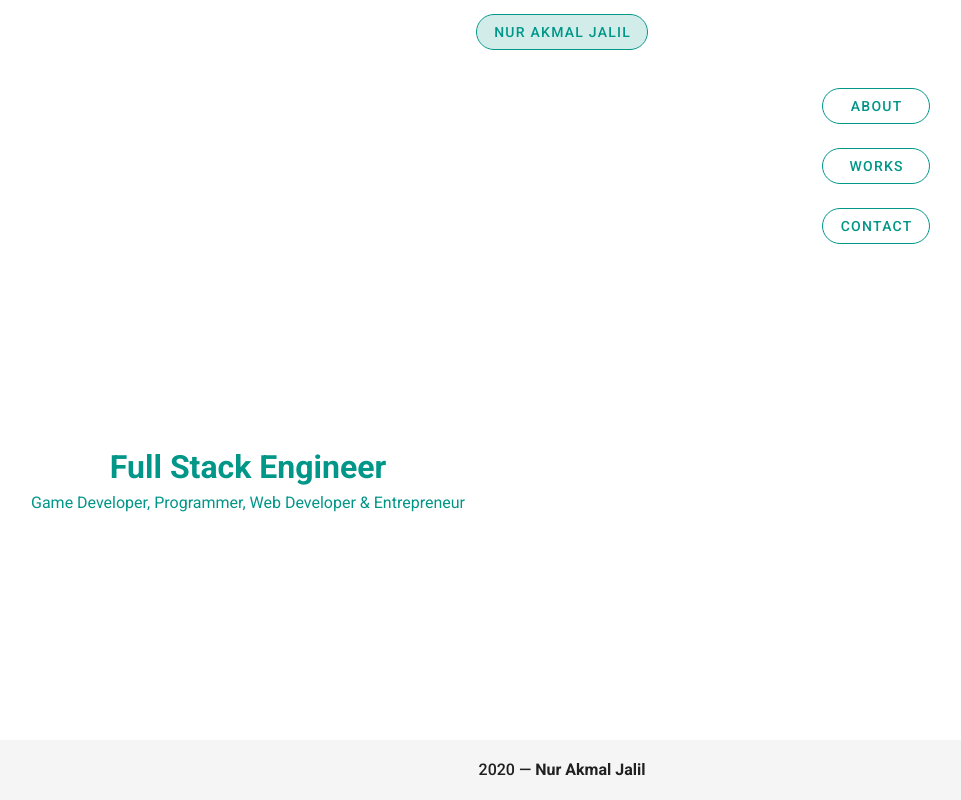
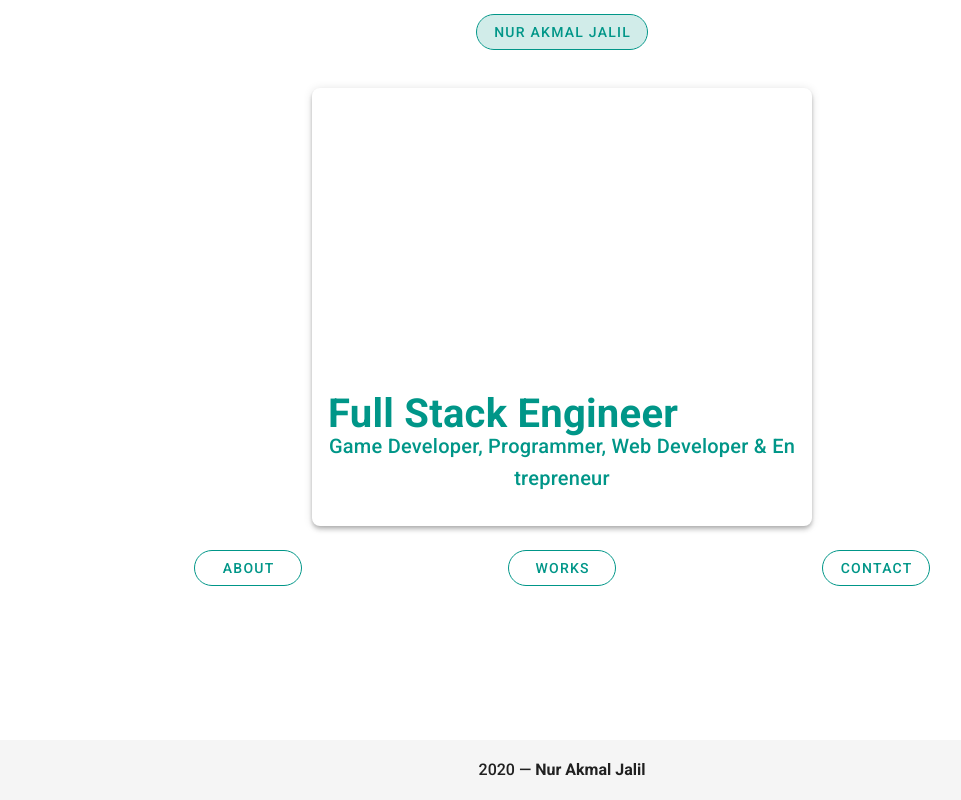
Before and after one commit to nurakmaljalil91/porfolio-page-4, a Vue app: page / in a window 1280 px wide. Shown: the whole page, without its empty margins (78-1039 px from the left). Built offline with nearby package versions, Linux system fonts and the light colour scheme.

Commit message:
update home

```diff
--- /dev/null
+++ b/src/components/ProfileCard.vue
@@ -0,0 +1,25 @@
+<template>
+  <div>
+    <v-card class="mx-auto rounded-lg" width="500" elevation="4">
+      <v-responsive :aspect-ratio="16 / 9">
+        <v-img
+          :src="require('@/assets/profile-cartoon-style.png')"
+          aspect-ratio="1.7"
+          contain
+        ></v-img>
+        <v-card-title
+          ><h1 class="teal--text">Full Stack Engineer</h1>
+          <p class="teal--text">
+            Game Developer, Programmer, Web Developer & Entrepreneur
+          </p></v-card-title
+        >
+      </v-responsive>
+    </v-card>
+  </div>
+</template>
+
+<script>
+export default {
+  name: "ProfileCard",
+};
+</script>
--- a/src/views/Home.vue
+++ b/src/views/Home.vue
@@ -2,32 +2,44 @@
   <div class="home">
     <v-container fluid>
       <v-row>
-        <v-col lg="6" cols="12">
-          <v-img
-            :src="require('@/assets/profile-cartoon-style.png')"
-            aspect-ratio="1.7"
-            contain
-          ></v-img>
+        <v-col cols="12">
           <div class="text-center">
-            <h1 class="teal--text">Full Stack Engineer</h1>
-            <p class="teal--text">Game Developer, Programmer, Web Developer & Entrepreneur</p>
+            <ProfileCard />
           </div>
         </v-col>
-        <v-col lg="6" cols="12">
+        <v-col cols="12">
           <div class="text-center">
-            <v-row>
-              <v-col cols="12">
-                <v-btn width="108" outlined rounded color="teal" dark to="/About"
+            <v-row align="center" justify="center">
+              <v-col lg="3" cols="12">
+                <v-btn
+                  width="108"
+                  outlined
+                  rounded
+                  color="teal"
+                  dark
+                  to="/About"
                   >About</v-btn
                 ></v-col
               >
-              <v-col cols="12"
-                ><v-btn width="108" outlined rounded color="teal" dark to="/Works"
+              <v-col lg="3" cols="12"
+                ><v-btn
+                  width="108"
+                  outlined
+                  rounded
+                  color="teal"
+                  dark
+                  to="/Works"
                   >Works</v-btn
                 ></v-col
               >
-              <v-col cols="12">
-                <v-btn width="108" outlined rounded color="teal" dark to="/Contact"
+              <v-col lg="3" cols="12">
+                <v-btn
+                  width="108"
+                  outlined
+                  rounded
+                  color="teal"
+                  dark
+                  to="/Contact"
                   >Contact</v-btn
                 ></v-col
               >
@@ -40,7 +52,11 @@
 </template>
 
 <script>
+import ProfileCard from "@/components/ProfileCard";
 export default {
   name: "Home",
+  components: {
+    ProfileCard,
+  },
 };
 </script>
```
